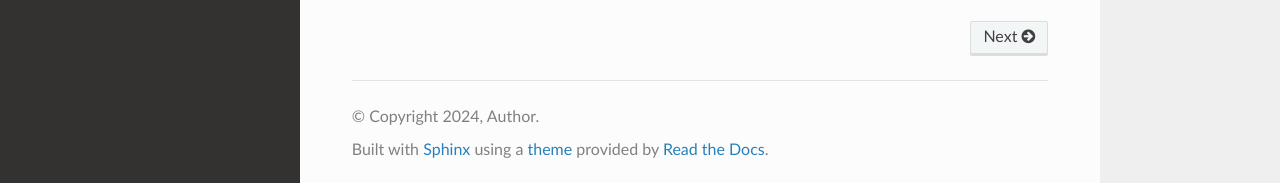
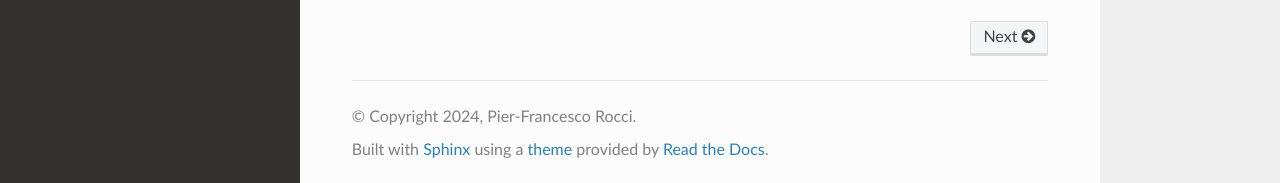
Before and after one commit to pierfra-rocci/rpp, a Sphinx documentation site: the page built from doc/index.rst, in a window 1280 px wide and 900 px high, scrolled down 527 px. Shown: the part 714-897 px from the top of the window. Built offline with Sphinx 7.4.7 and the Read the Docs theme 3.1.0, drawn with Linux system fonts in a browser that asks for light colours; pages that are not in the unit, such as notebooks, are missing from menus.

Commit message:
Remove API Reference section from documentation and update copyright information to reflect the correct author. Additionally, delete the Python Module Index page and make necessary adjustments in the search index. Update project configuration to specify the correct author and copyright details.

```diff
--- a/doc/conf.py
+++ b/doc/conf.py
@@ -14,8 +14,8 @@
 # -- Project information -----------------------------------------------------
 
 project = 'Photometry Factory for RAPAS'
-copyright = '2024, Author'
-author = 'Author'
+copyright = '2024, Pier-Francesco Rocci'
+author = 'Pier-Francesco Rocci'
 
 # The full version, including alpha/beta/rc tags
 release = '0.1.0'
```
Also changed, not shown: 16 other files.
